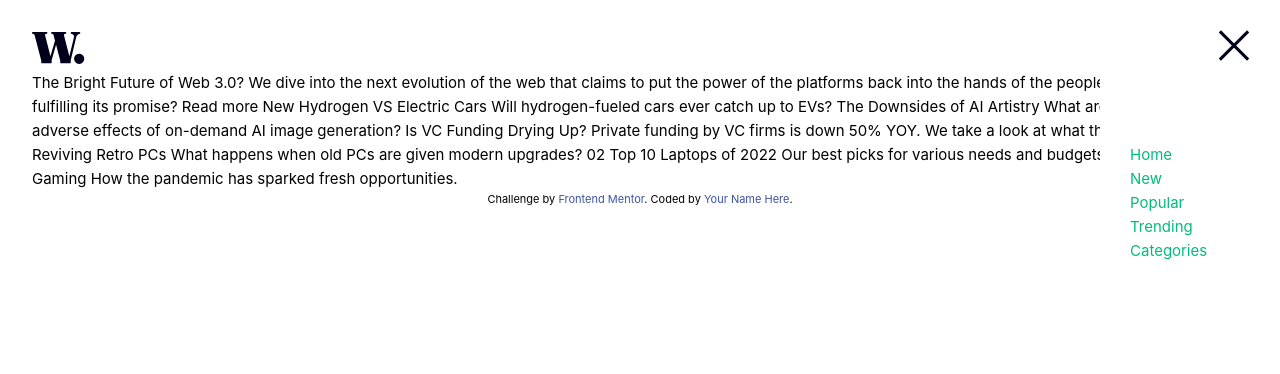
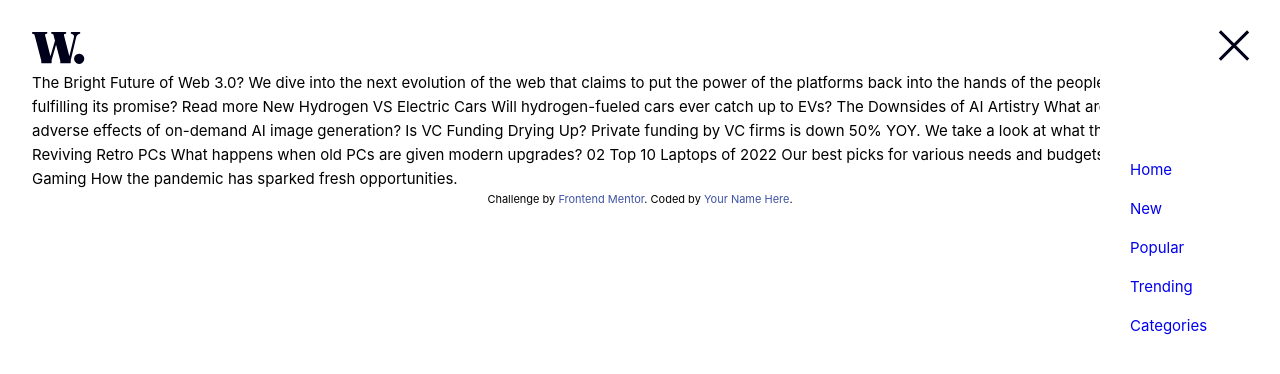
Before and after one commit to alfredthompsonOvie/news-homepage, a Vue app: page / in a window 1280 px wide. Shown: the top 374 px of the page. Built offline with nearby package versions, Linux system fonts and the light colour scheme.

Commit message:
style-guide

```diff
--- a/src/assets/base.css
+++ b/src/assets/base.css
@@ -1,5 +1,18 @@
 :root {
 	box-sizing: border-box;
+
+  /* - Family: [Inter](https://fonts.google.com/specimen/Inter) */
+  --fs-paragraph: 15px;
+  --fw-sm: 400;
+  --fw-bold: 700;
+  --fw-xbold: 800;
+
+	--SoftOrange: hsl(35, 77%, 62%);
+	--SoftRed: hsl(5, 85%, 63%);
+	--Off-white: hsl(36, 100%, 99%);
+	--GrayishBlue: hsl(233, 8%, 79%);
+	--DarkGrayishBlue: hsl(236, 13%, 42%);
+	--VeryDarkBlue: hsl(240, 100%, 5%);
 }
 *,
 *::before,
@@ -8,19 +21,23 @@
 	margin: 0;
 	padding: 0;
 }
-
 body {
 	min-height: 100vh;
 	/* color: var(--color-text);
   background: var(--color-background); */
 	transition: color 0.5s, background-color 0.5s;
 	line-height: 1.6;
-  font-family: Inter, -apple-system, BlinkMacSystemFont, 'Segoe UI', Roboto, Oxygen, Ubuntu,
-    Cantarell, 'Fira Sans', 'Droid Sans', 'Helvetica Neue', sans-serif;
+	font-family: Inter, -apple-system, BlinkMacSystemFont, "Segoe UI", Roboto,
+		Oxygen, Ubuntu, Cantarell, "Fira Sans", "Droid Sans", "Helvetica Neue",
+		sans-serif;
 	font-size: 15px;
 	text-rendering: optimizeLegibility;
 	-webkit-font-smoothing: antialiased;
 	-moz-osx-font-smoothing: grayscale;
+}
+a {
+  text-decoration: none;
+  transition: 0.4s;
 }
 img {
 	max-width: 100%;
@@ -29,8 +46,13 @@ img {
 ul {
 	list-style: none;
 }
-.attribution { font-size: 11px; text-align: center; }
-.attribution a { color: hsl(228, 45%, 44%); }
+.attribution {
+	font-size: 11px;
+	text-align: center;
+}
+.attribution a {
+	color: hsl(228, 45%, 44%);
+}
 .attribution a:hover {
 	background-color: hsla(160, 100%, 37%, 0.2);
 }
--- a/src/assets/main.css
+++ b/src/assets/main.css
@@ -7,14 +7,3 @@
 
   font-weight: normal;
 }
-
-a,
-.green {
-  text-decoration: none;
-  color: hsla(160, 100%, 37%, 1);
-  transition: 0.4s;
-}
-
-@media (hover: hover) {
-
-}
--- a/src/components/AppNav.vue
+++ b/src/components/AppNav.vue
@@ -97,6 +97,9 @@ export default {
   display: flex;
   flex-direction: column;
 }
+.mobileNav li {
+  margin-top: 1em;
+}
 .close {
   margin-bottom: 5em;
   display: inline-block;
```
Lines whose indentation alone changed are shown as unchanged.
